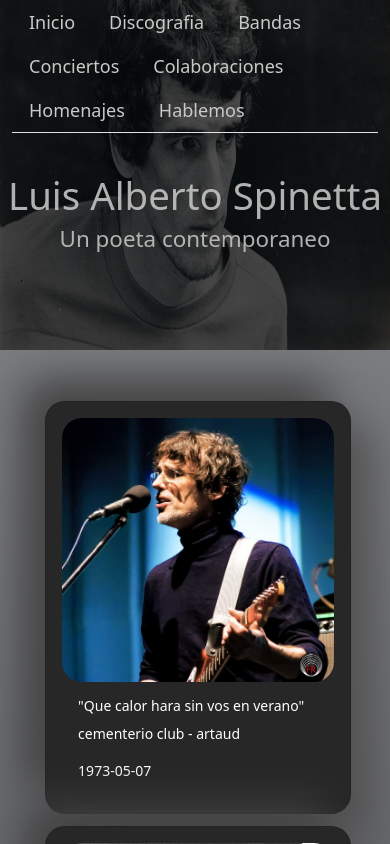
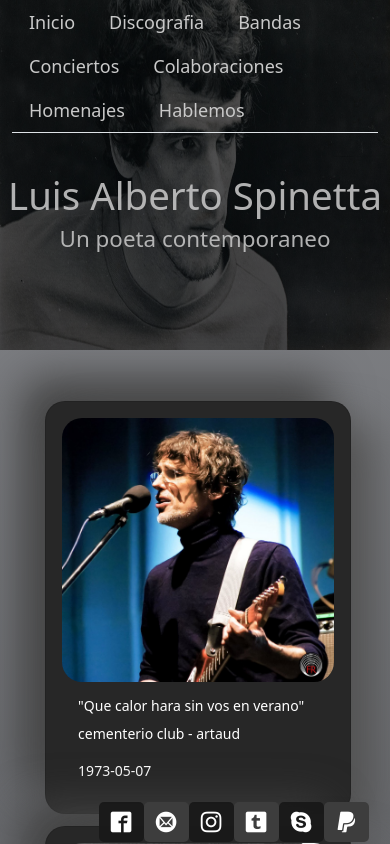
Before and after one commit to jeanfrysedano/git-Luis-Alberto-Spinetta, a plain HTML site: page index.html in a window 390 px wide. Shown: the top 844 px of the page. Drawn offline with nearby package versions, Linux system fonts and the light colour scheme; files whose address does not match are found by name.

Commit message:
barra de redes

```diff
--- a/css/estilo.css
+++ b/css/estilo.css
@@ -1537,4 +1537,56 @@ footer, .info {
     margin-left: 6%;
     font-size: 18px;
     color: black;
-    width: 90%; } }
+    width: 90%; }
+  /* footer */
+  .footer {
+    margin-left: 20px;
+    color: rgba(255, 255, 255, 0.493);
+    display: flex;
+    justify-content: space-between;
+    padding-left: 20px;
+    padding-top: 10px;
+    padding-bottom: 30px; }
+  #redes {
+    position: fixed;
+    z-index: 1000;
+    top: 95%;
+    padding-left: 15%; }
+  #redes ul {
+    bottom: 10px;
+    list-style: none;
+    margin: 0;
+    padding: 0;
+    display: flex;
+    flex-direction: row; }
+    #redes ul li {
+      display: flex; }
+      #redes ul li a {
+        display: inline-block;
+        width: 45px;
+        height: 40px;
+        background-color: #000;
+        color: #fff;
+        text-decoration: none;
+        text-align: center;
+        padding-top: 10px;
+        font-size: 129%;
+        transition: 700ms;
+        border-radius: 5px;
+        box-shadow: 0px 0px 0px 0px rgba(0, 0, 0, 0.81) none;
+        -webkit-box-shadow: 0px 0px 0px 0px rgba(0, 0, 0, 0.81) inset;
+        -moz-box-shadow: 0px 0px 0px 0px rgba(0, 0, 0, 0.81) inset; }
+      #redes ul li a:hover {
+        transform: none; }
+  #redes li .icon-facebook2 {
+    background-color: #1a1a1afb; }
+  #redes li .icon-mail4 {
+    background-color: #3d3d3d; }
+  #redes li .icon-instagram {
+    background-color: #1a1a1afb; }
+  #redes li .icon-tumblr2 {
+    background-color: #3d3d3d; }
+  #redes li .icon-skype {
+    background-color: #1a1a1afb; }
+  #redes li .icon-paypal {
+    background-color: #3d3d3d; } }
--- a/scss/_mediaquery.scss
+++ b/scss/_mediaquery.scss
@@ -877,4 +877,75 @@ video {
     width: 90%;
 }
 
+/* footer */
+
+.footer  {
+    margin-left: 20px;
+    color: rgba(255, 255, 255, 0.493);
+    display: flex;
+    justify-content: space-between;
+    padding-left: 20px;
+    padding-top: 10px;
+    padding-bottom: 30px;
 }
+
+
+#redes {
+    position: fixed;
+    z-index: 1000;
+    top: 95%;
+    padding-left: 15% ;
+}
+
+#redes ul {
+    bottom: 10px;
+	list-style: none;
+	margin: 0;
+	padding: 0;
+
+    display: flex;
+    flex-direction: row;
+
+
+
+
+
+    li {
+        display: flex;
+
+
+        a {
+            display: inline-block;
+            width: 45px;
+            height: 40px;
+            background-color: #000;
+            color: #fff;
+            text-decoration: none;
+            text-align: center;
+            padding-top: 10px;
+            font-size: 129%;
+            transition: 700ms;
+            border-radius: 5px;
+            box-shadow: 0px 0px 0px 0px rgba(0,0,0,0.81) none;
+            -webkit-box-shadow: 0px 0px 0px 0px rgba(0,0,0,0.81) inset;
+            -moz-box-shadow: 0px 0px 0px 0px rgba(0,0,0,0.81) inset;
+        }
+        a:hover {
+             transform: none;
+        }
+
+    }
+
+}
+
+
+
+#redes li .icon-facebook2 {background-color: #1a1a1afb;}
+#redes li .icon-mail4 {background-color: #3d3d3d;}
+#redes li .icon-instagram {background-color: #1a1a1afb;}
+#redes li .icon-tumblr2 {background-color: #3d3d3d;}
+#redes li .icon-skype {background-color: #1a1a1afb;}
+#redes li .icon-paypal {background-color: #3d3d3d;}
+
+
+}
```
